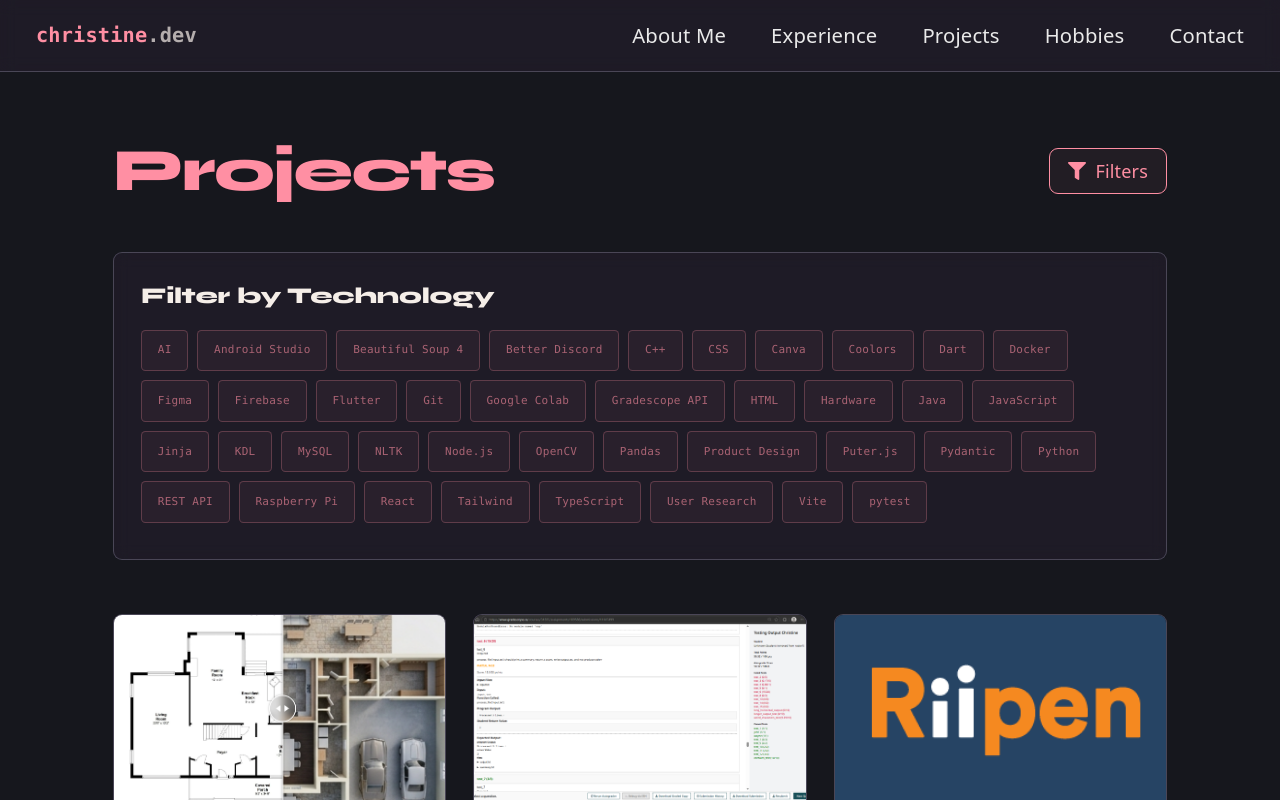
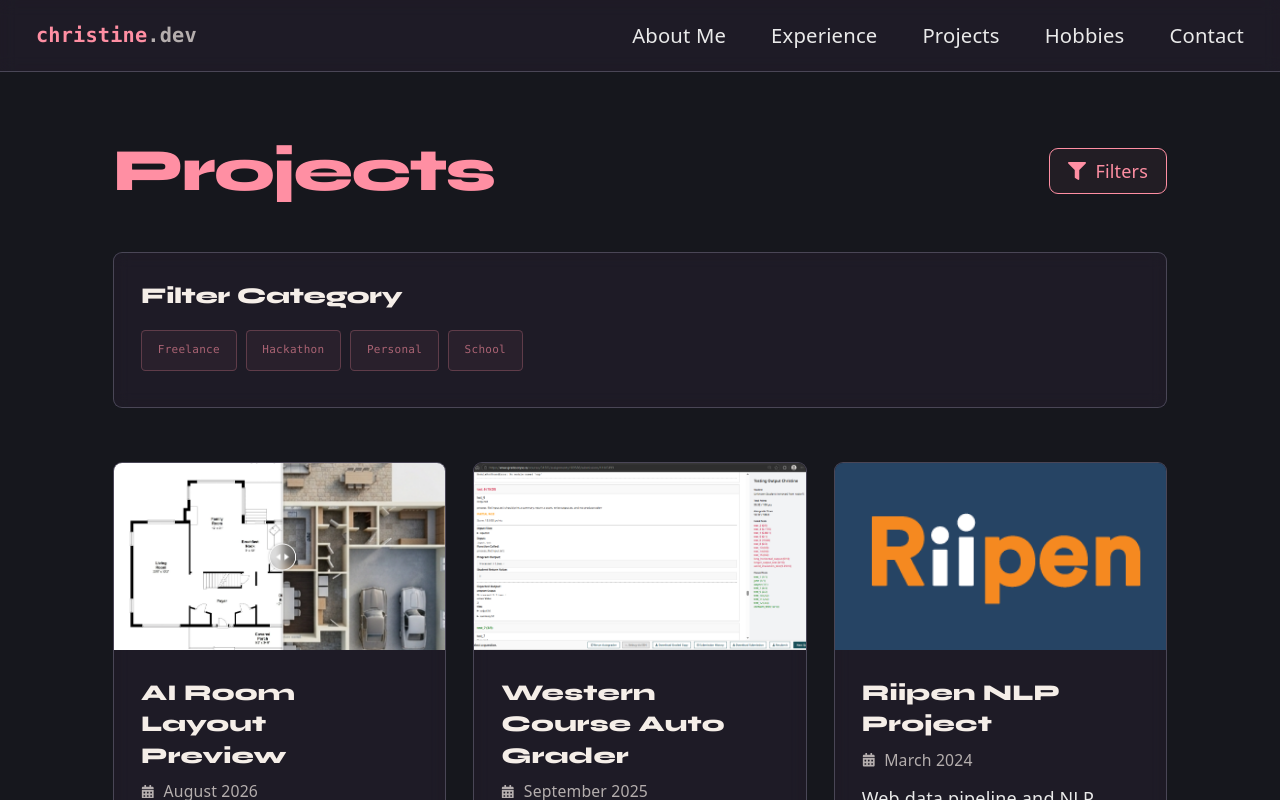
Before and after one commit to Cr1py/Cr1py.github.io, a React (Vite) app: page /projects in a window 1280 px wide. Both pictures are taken after a click on the button "Filters". Shown: the top 800 px of the page. Built offline with nearby package versions, Linux system fonts and the light colour scheme.

Commit message:
changed filter from technologies to categories

```diff
--- a/src/pages/Projects.tsx
+++ b/src/pages/Projects.tsx
@@ -11,46 +11,61 @@ import {
 } from "react-icons/fa";
 
 const Projects = () => {
-  const [selectedTags, setSelectedTags] = useState<string[]>([]);
+  const [selectedCategories, setSelectedCategories] = useState<string[]>([]);
   const [isFilterOpen, setIsFilterOpen] = useState<boolean>(false);
 
-  // Get unique tags from all projects
-  const allTags = useMemo(() => {
-    const tags = new Set<string>();
+  // Get unique categories from all projects
+  const categories = useMemo(() => {
+    const categorySet = new Set<string>();
+
     projects.forEach((project) => {
-      project.technologies.forEach((tech) => tags.add(tech));
+      if (project.category) {
+        categorySet.add(project.category);
+      }
     });
-    return Array.from(tags).sort();
+
+    return Array.from(categorySet).sort();
   }, []);
 
   // Filter and sort projects by date (newest first)
   const filteredProjects = useMemo(() => {
     let filtered = projects;
-    if (selectedTags.length > 0) {
-      filtered = projects.filter((project) =>
-        selectedTags.every((tag) => project.technologies.includes(tag))
+
+    if (selectedCategories.length > 0) {
+      filtered = projects.filter(
+        (project) =>
+          project.category &&
+          selectedCategories.includes(project.category)
       );
     }
+
     // Sort by date (newest first), projects without dates go to the end
-    return filtered.sort((a, b) => {
+    return [...filtered].sort((a, b) => {
       if (!a.date && !b.date) return 0;
       if (!a.date) return 1;
       if (!b.date) return -1;
       return b.date.localeCompare(a.date);
     });
-  }, [selectedTags]);
+  }, [selectedCategories]);
 
-  const toggleTag = (tag: string) => {
-    setSelectedTags((prev) =>
-      prev.includes(tag) ? prev.filter((t) => t !== tag) : [...prev, tag]
+  const toggleCategory = (category: string) => {
+    setSelectedCategories((prev) =>
+      prev.includes(category)
+        ? prev.filter((c) => c !== category)
+        : [...prev, category]
     );
   };
 
   const formatDate = (dateString?: string) => {
     if (!dateString) return "Date TBD";
+
     const [year, month] = dateString.split("-");
     const date = new Date(parseInt(year), parseInt(month) - 1);
-    return date.toLocaleDateString("en-US", { month: "long", year: "numeric" });
+
+    return date.toLocaleDateString("en-US", {
+      month: "long",
+      year: "numeric",
+    });
   };
 
   return (
@@ -78,9 +93,10 @@ const Projects = () => {
         >
           <FaFilter />
           <span>Filters</span>
-          {selectedTags.length > 0 && (
+
+          {selectedCategories.length > 0 && (
             <span className="absolute -top-2 -right-2 bg-lavender rounded text-text/70 text-xs w-6 h-6 flex items-center justify-center">
-              {selectedTags.length}
+              {selectedCategories.length}
             </span>
           )}
         </motion.button>
@@ -98,25 +114,29 @@ const Projects = () => {
           >
             <div className="card backdrop-blur-sm rounded-lg p-6">
               <h2 className="text-left text-xl text-text mb-2">
-                Filter by Technology
+                Filter Category
               </h2>
+
               <div className="flex flex-wrap gap-2 mb-2 mt-4">
-                {allTags.map((tag) => (
+                {categories.map((category) => (
                   <button
-                    key={tag}
-                    onClick={() => toggleTag(tag)}
+                    key={category}
+                    onClick={() => toggleCategory(category)}
                     className={`tag-pill ${
-                      selectedTags.includes(tag) ? "border-blush text-blush" : ""
+                      selectedCategories.includes(category)
+                        ? "border-blush text-blush"
+                        : ""
                     }`}
                   >
-                    {tag}
+                    {category}
                   </button>
                 ))}
               </div>
-              {selectedTags.length > 0 && (
+
+              {selectedCategories.length > 0 && (
                 <div className="text-center mt-4 pt-4 border-t">
                   <button
-                    onClick={() => setSelectedTags([])}
+                    onClick={() => setSelectedCategories([])}
                     className="inline-flex items-center gap-2 link-hover"
                   >
                     <FaTimes />
@@ -193,9 +213,7 @@ const Projects = () => {
                       ))}
 
                       {project.technologies.length > 3 && (
-                        <span
-                          className="tag-pill text-[10px] px-2.5 py-1 text-blush whitespace-nowrap shrink-0"
-                        >
+                        <span className="tag-pill text-[10px] px-2.5 py-1 text-blush whitespace-nowrap shrink-0">
                           +{project.technologies.length - 3}
                         </span>
                       )}
@@ -215,6 +233,7 @@ const Projects = () => {
                           <span>GitHub</span>
                         </a>
                       )}
+
                       {project.demoUrl && (
                         <a
                           href={project.demoUrl}
@@ -227,6 +246,7 @@ const Projects = () => {
                           <span>Demo</span>
                         </a>
                       )}
+
                       {project.docUrl && (
                         <a
                           href={project.docUrl}
```
